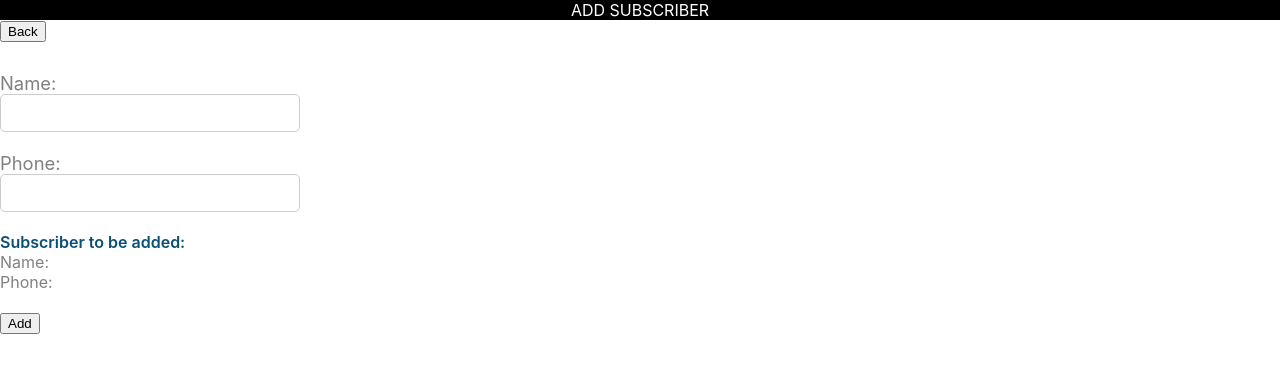
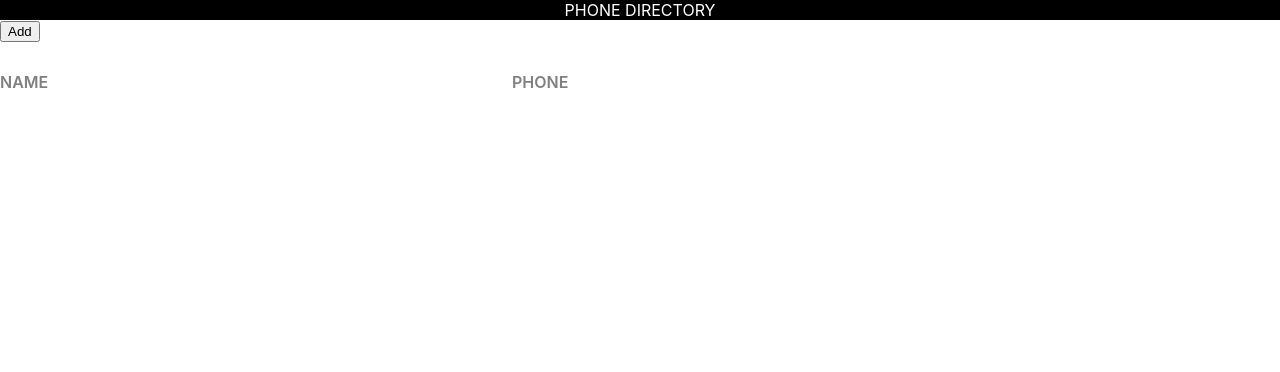
Before and after one commit to sagar1976/phone-directory, a React (Create React App) app: page / in a window 1280 px wide. Shown: the top 372 px of the page. Built offline with nearby package versions, Linux system fonts and the light colour scheme.

Commit message:
Added state in ‘AddSubscriber’ and ‘App’ components

```diff
--- a/src/AddSubscriber.js
+++ b/src/AddSubscriber.js
@@ -3,7 +3,24 @@
 import './AddSubscriber.css'
 
 class AddSubscriber extends Component{
+
+    constructor(){
+        super();
+        this.state = {
+            id : 0,
+            name : '',
+            phone : ''
+        }
+    }
+
+    inputChangeHandler = (e) => {
+        const state = this.state;
+        state[e.target.name] = e.target.value;
+        this.setState(state);
+    }
+
     render(){
+        const {name, phone} = this.state;
         return(
             <div>
             <Header heading="Add Subscriber" />
@@ -12,14 +29,14 @@
 
                 <form className="subscriber-form">
                     <label htmlFor="name" className="label-control">Name: </label><br/>
-                    <input id="name" type="text" className="input-control" name="name"/><br/><br/>
+                    <input id="name" type="text" className="input-control" name="name" onChange={this.inputChangeHandler}/><br/><br/>
                     <label htmlFor="phone" className="label-control">Phone: </label><br/>
-                    <input id="phone" type="text" className="input-control" name="phone"/><br/><br/>
+                    <input id="phone" type="text" className="input-control" name="phone" onChange={this.inputChangeHandler}/><br/><br/>
 
                     <div className="subscriber-info-container">
                         <span className="subscriber-to-add-heading">Subscriber to be added: </span><br/>
-                        <span className="subscriber-info">Name: </span><br/>
-                        <span className="subscriber-info">Phone: </span><br/>
+                        <span className="subscriber-info">Name: {name} </span><br/>
+                        <span className="subscriber-info">Phone: {phone} </span><br/>
                     </div>
 
                     <button type="submit" className="custom-btn add-btn">Add</button>
--- a/src/App.js
+++ b/src/App.js
@@ -4,24 +4,18 @@
 
 class App extends Component {
 
-  render() {
+  constructor(){
+    super();
+    this.state ={
+      subscriberListToShow: []
+    }
+  }
 
-    let subscribers = [
-      {
-        id: 1,
-        name: "Shilpa Bhat",
-        phone: "8888888888"
-      },
-      {
-        id: 2,
-        name: "Srishti Gupta",
-        phone: "9999999999"
-      }
-    ];
+  render(){
 
     return (
       <div>
-        <Header />
+        <Header heading="Phone Directory"/>
         <div className="component-body-container">
           <button className="custom-btn add-btn">Add</button>
 
@@ -31,7 +25,7 @@
           </div>
 
           {
-            subscribers.map(sub => {
+            this.state.subscriberListToShow.map(sub => {
               return <div key={sub.id} className="grid-container">
                 <span className="grid-item">{sub.name}</span>
                 <span className="grid-item">{sub.phone}</span>
--- a/src/index.js
+++ b/src/index.js
@@ -6,7 +6,7 @@
 import AddSubscriber from './AddSubscriber';
 
 ReactDOM.render(<App />, document.getElementById('root'));
-ReactDOM.render(<AddSubscriber />, document.getElementById('root'));
+//ReactDOM.render(<AddSubscriber />, document.getElementById('root'));
 
 // If you want your app to work offline and load faster, you can change
 // unregister() to register() below. Note this comes with some pitfalls.
```
